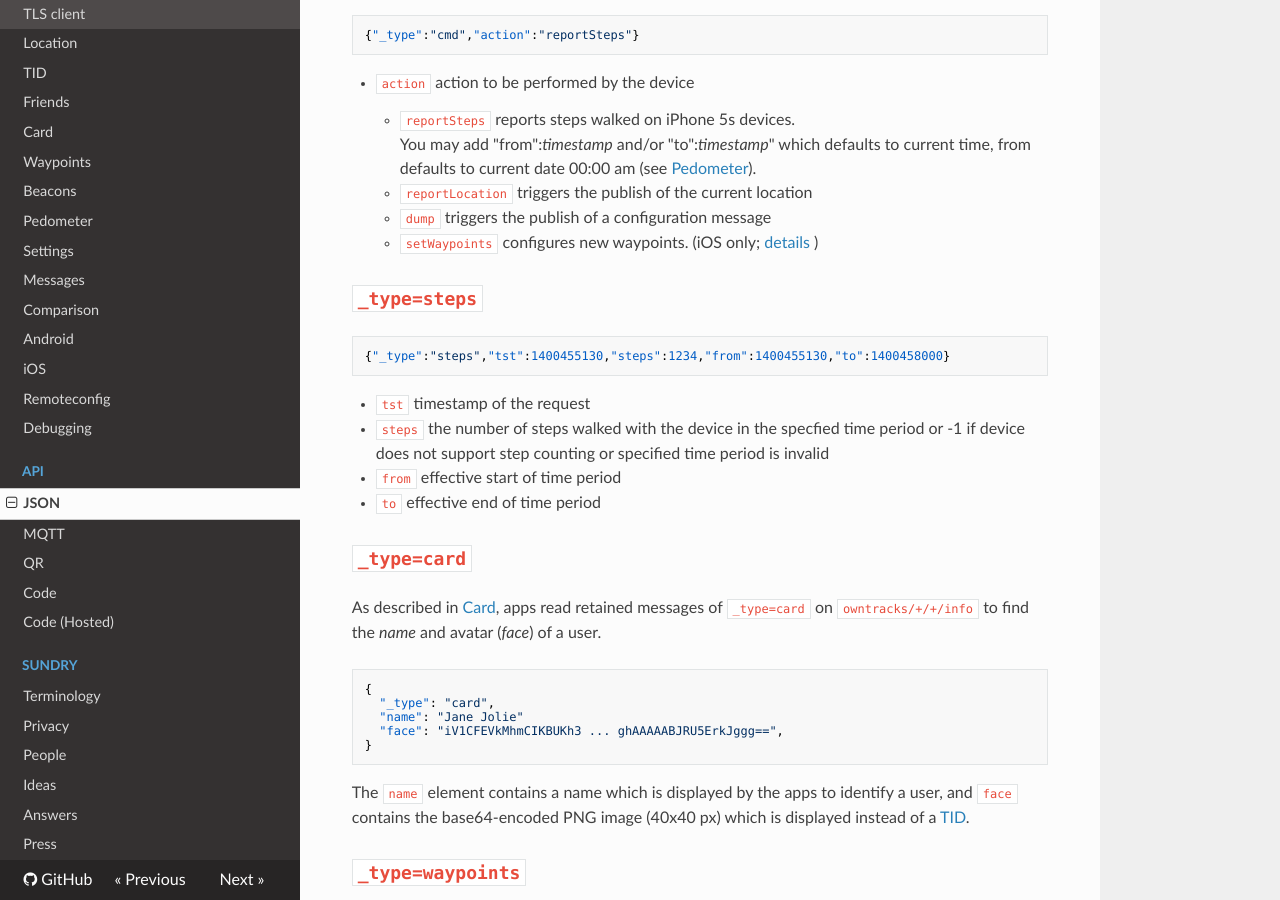
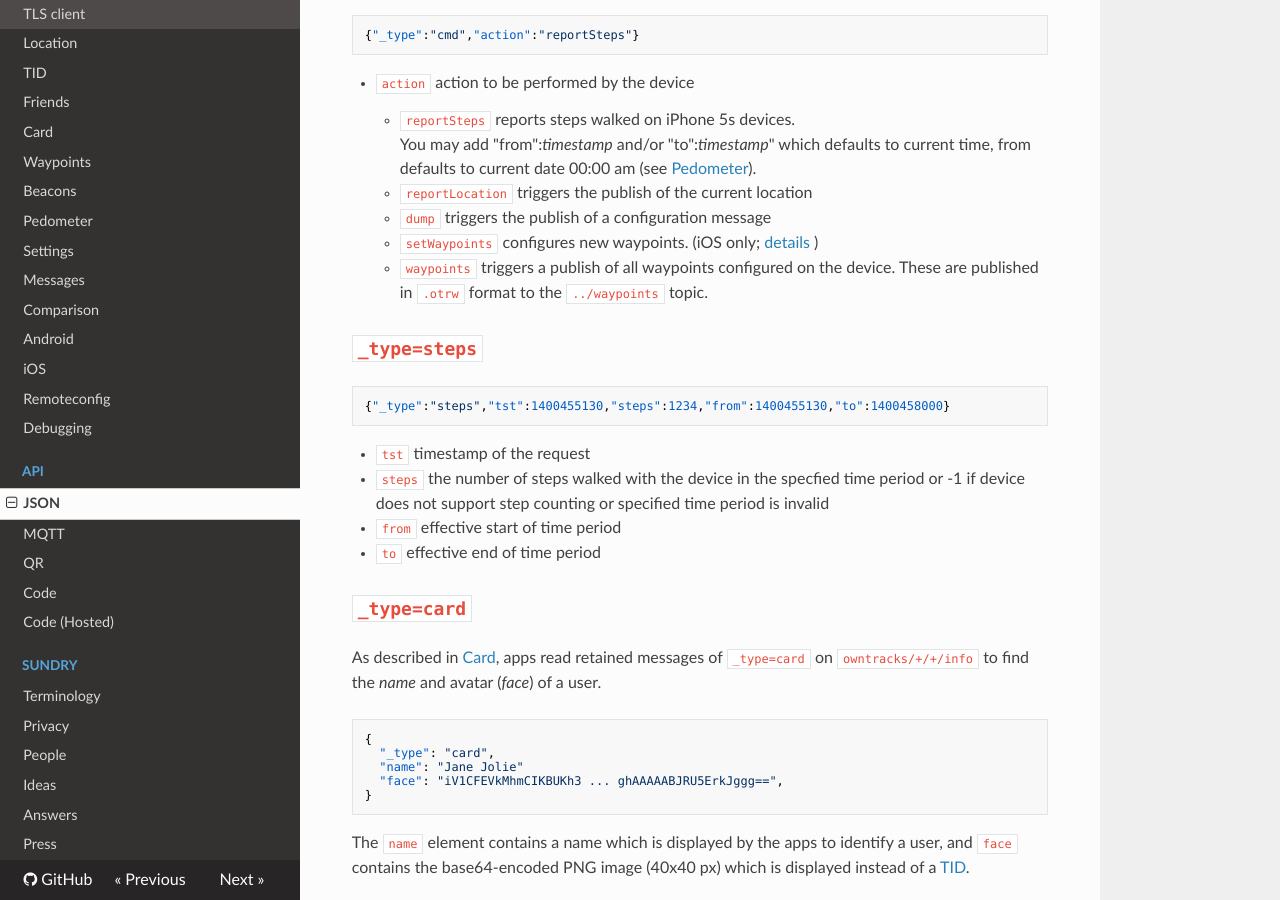
Before and after one commit to owntracks/booklet, an MkDocs documentation site: the page built from docs/tech/json.md, in a window 1280 px wide and 900 px high, scrolled down 8435 px. Built offline with MkDocs 1.6.1, drawn with Linux system fonts in a browser that asks for light colours; nearby versions of some CDN libraries; old or Windows-style settings are respelled for this version of MkDocs.

Commit message:
add waypoints command 	for https://github.com/owntracks/ios/issues/346

```diff
--- a/docs/tech/json.md
+++ b/docs/tech/json.md
@@ -361,6 +361,7 @@ These messages are published when beacon ranging (iOS only) is enabled. Be advis
     * `reportLocation` triggers the publish of the current location
     * `dump` triggers the publish of a configuration message
     * `setWaypoints` configures new waypoints. (iOS only; [details](../features/remoteconfig.md) )
+    * `waypoints` triggers a publish of all waypoints configured on the device. These are published in `.otrw` format to the `../waypoints` topic.
 
 ## `_type=steps`
 
```
